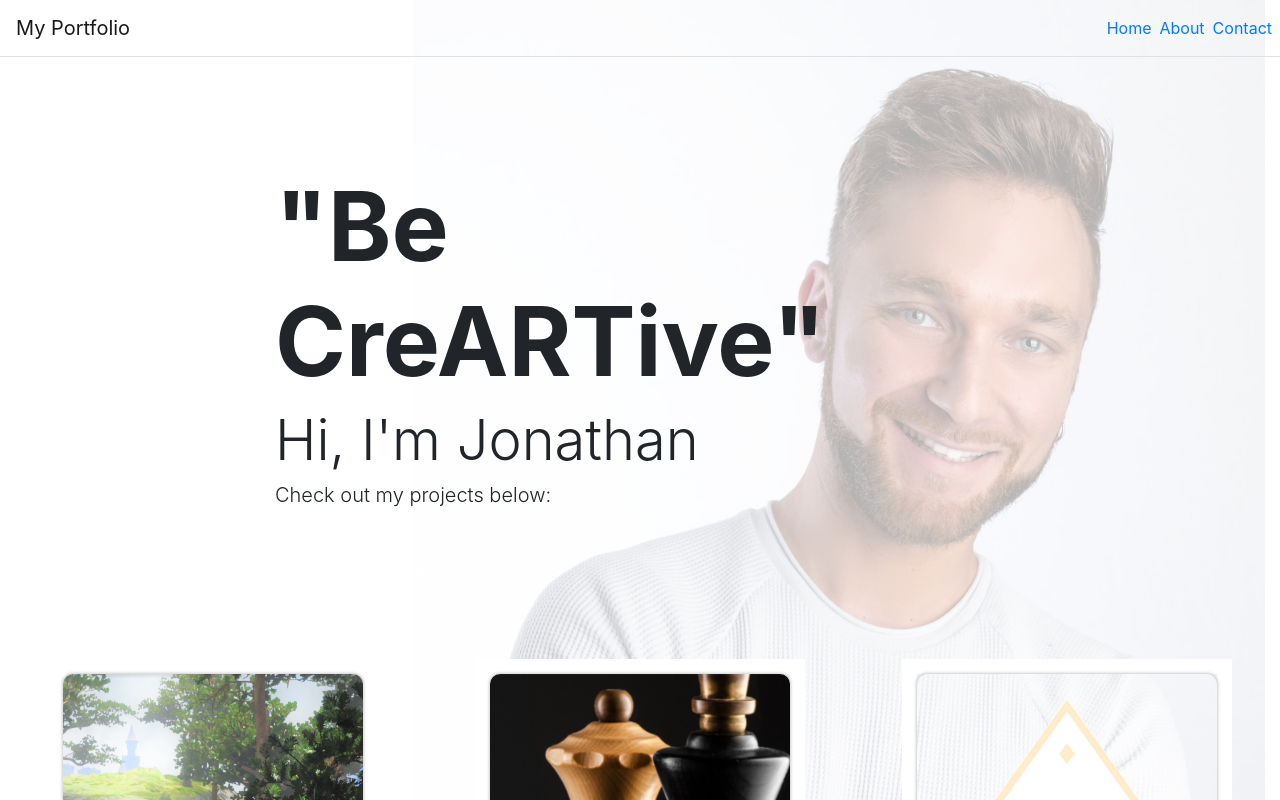
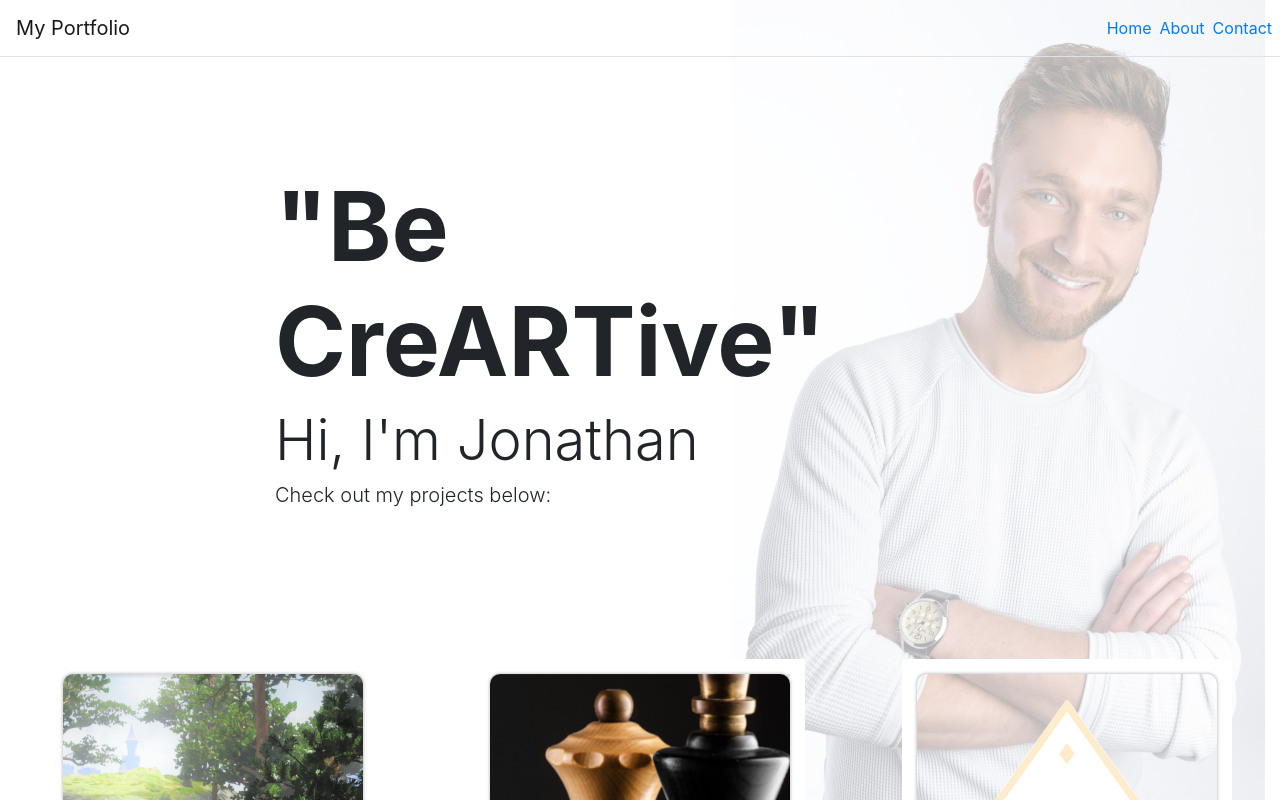
Before and after one commit to JonathanPalma-code/My-Portfolio, a React (Create React App) app: page /about in a window 1280 px wide. Shown: the top 800 px of the page. Built offline with nearby package versions, Linux system fonts and the light colour scheme.

Commit message:
style: photo in 100% height positioned

```diff
--- a/src/index.css
+++ b/src/index.css
@@ -71,7 +71,7 @@ img.Photo {
   opacity: 0.3;
   padding-left: 10%;
   z-index: -1;
-  width: 980px;
+  height: 100%;
 }
 
 .p-card {
```
